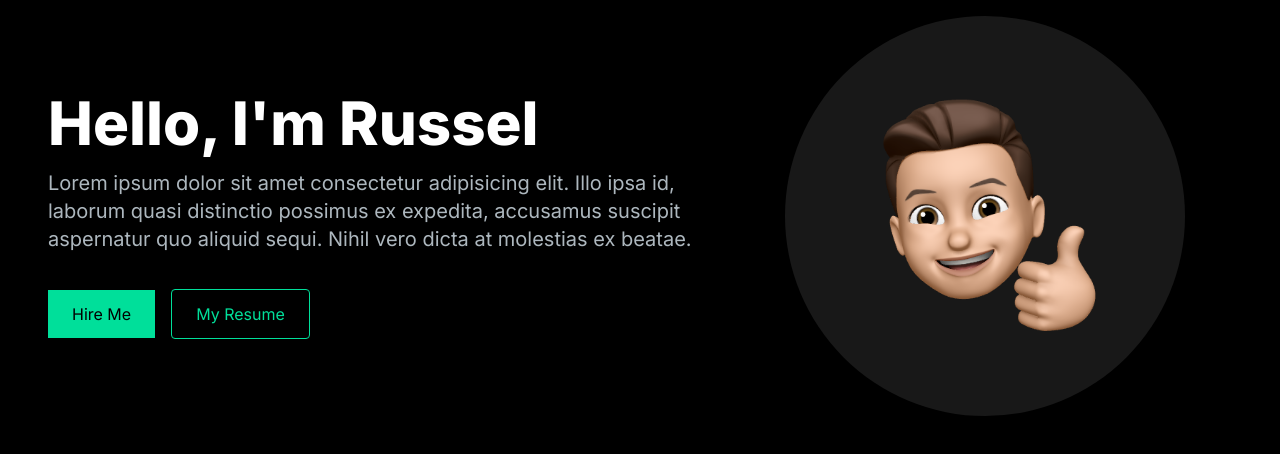
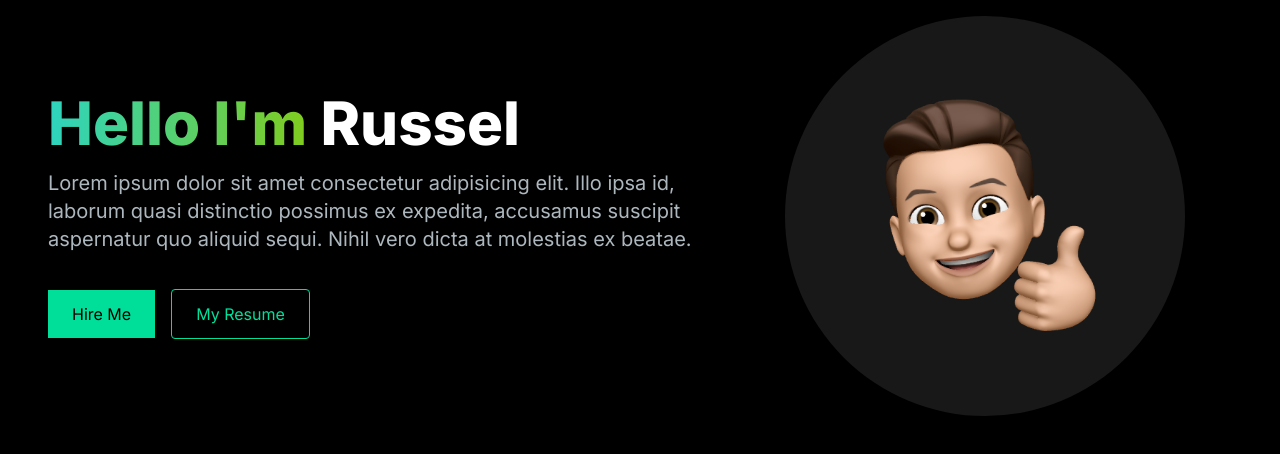
Before and after one commit to Russel-T/My-Portfolio-Website, a Next.js app in the folder my-portfolio-website/: page / in a window 1280 px wide. Shown: the top 454 px of the page. Built offline with nearby package versions, Linux system fonts and the light colour scheme.

Commit message:
adding gradient to the main section

```diff
--- a/my-portfolio-website/src/app/components/HeroSection.jsx
+++ b/my-portfolio-website/src/app/components/HeroSection.jsx
@@ -6,7 +6,10 @@
       <div className="grid grid-cols-1 lg:grid-cols-12">
         <div className="col-span-7 place self-center text-center sm:text-left">
           <h1 className="text-white mb-4 text-4xl sm:text-5xl  lg:text-6xl font-extrabold">
-            Hello, I'm Russel
+            <span className="text-transparent bg-clip-text bg-gradient-to-r from-teal-400 to-lime-500">
+              Hello I'm{" "}
+            </span>
+            Russel
           </h1>
           <p className="text-[#ADB7BE] text-base sm:text-lg mb-6 lg:text-xl">
             Lorem ipsum dolor sit amet consectetur adipisicing elit. Illo ipsa
```
